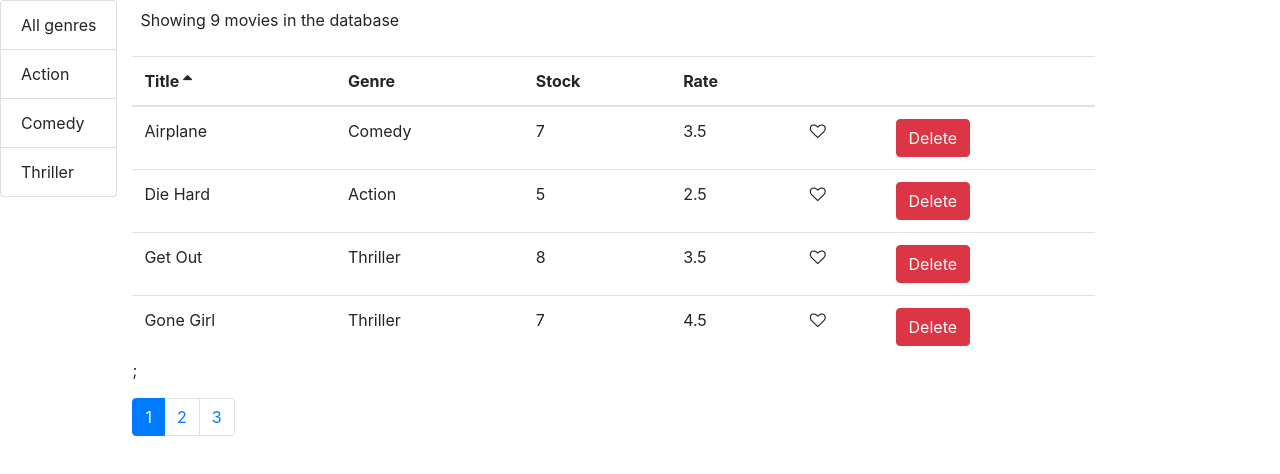
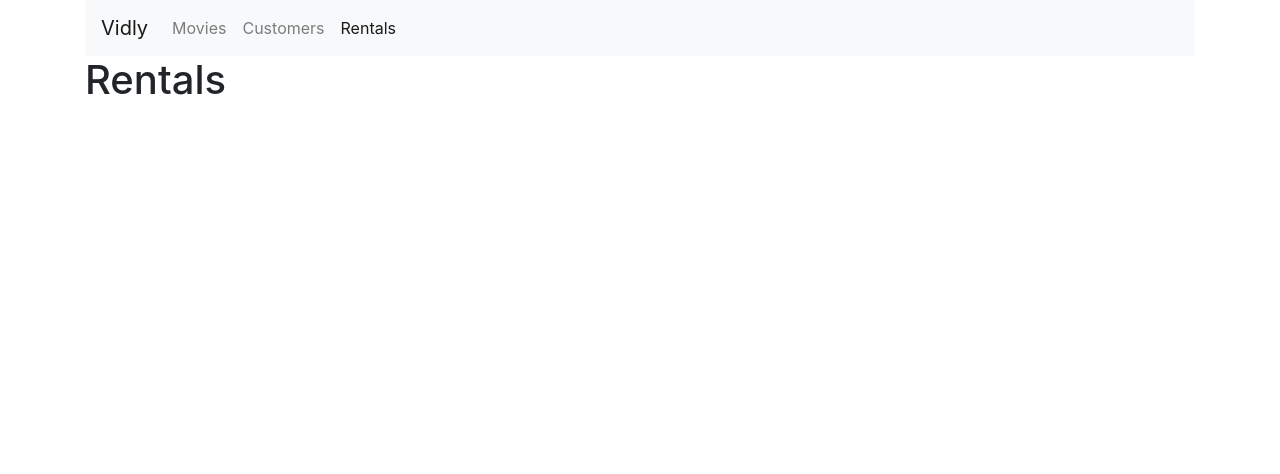
Before and after one commit to Dadagis/react-app, a React (Create React App) app: page /rentals in a window 1280 px wide. Shown: the top 474 px of the page. Built offline with nearby package versions, Linux system fonts and the light colour scheme.

Commit message:
routing test

```diff
--- a/package.json
+++ b/package.json
@@ -12,6 +12,7 @@
     "prop-types": "^15.7.2",
     "react": "^16.13.1",
     "react-dom": "^16.13.1",
+    "react-router-dom": "^5.2.0",
     "react-scripts": "3.4.1"
   },
   "scripts": {
--- a/src/App.js
+++ b/src/App.js
@@ -1,11 +1,27 @@
 import React from "react";
 import "./App.css";
+import Movies from "./components/movies";
+import Navbar from "./components/common/navbar";
+import { Route, Switch, Redirect } from "react-router-dom";
+import NotFound from "./components/common/notFound";
+import Customers from "./components/customers";
+import Rentals from "./components/rentals";
 
 function App() {
   return (
-    <main className="container">
-      <h1>Hello Word</h1>
-    </main>
+    <React.Fragment>
+      <main className="container">
+        <Navbar />
+        <Switch>
+          <Route path="/movies" component={Movies} />
+          <Route path="/customers" component={Customers} />
+          <Route path="/rentals" component={Rentals} />
+          <Route path="/not-found" component={NotFound} />
+          <Redirect from="/" exact to="/movies" />
+          <Redirect to="not-found" />
+        </Switch>
+      </main>
+    </React.Fragment>
   );
 }
 
--- /dev/null
+++ b/src/components/common/navbar.jsx
@@ -0,0 +1,33 @@
+import React, { Component } from "react";
+import { Link, NavLink } from "react-router-dom";
+
+export default class Navbar extends Component {
+  render() {
+    return (
+      <nav className="navbar navbar-expand-lg navbar-light bg-light">
+        <Link className="navbar-brand" to="/">
+          Vidly
+        </Link>
+        <div className="collapse navbar-collapse">
+          <ul className="navbar-nav mr-auto">
+            <li className="nav-item">
+              <NavLink className="nav-link" to="/movies">
+                Movies
+              </NavLink>
+            </li>
+            <li>
+              <NavLink className="nav-link" to="/customers">
+                Customers
+              </NavLink>
+            </li>
+            <li>
+              <NavLink className="nav-link" to="/rentals">
+                Rentals
+              </NavLink>
+            </li>
+          </ul>
+        </div>
+      </nav>
+    );
+  }
+}
--- /dev/null
+++ b/src/components/common/notFound.jsx
@@ -0,0 +1,7 @@
+import React, { Component } from "react";
+
+export default class NotFound extends Component {
+  render() {
+    return <h1>Not found</h1>;
+  }
+}
--- /dev/null
+++ b/src/components/customers.jsx
@@ -0,0 +1,7 @@
+import React, { Component } from "react";
+
+export default class Customers extends Component {
+  render() {
+    return <h1>Customers</h1>;
+  }
+}
--- a/src/components/movies.jsx
+++ b/src/components/movies.jsx
@@ -81,6 +81,7 @@
     const { totalCount, data: movies } = this.getPagedData();
 
     return (
+      <React.Fragment>
         <main className="container row">
           <Genres
             genreList={this.state.genres}
@@ -104,6 +105,7 @@
             />
           </div>
         </main>
+      </React.Fragment>
     );
   }
 }
--- /dev/null
+++ b/src/components/rentals.jsx
@@ -0,0 +1,7 @@
+import React, { Component } from "react";
+
+export default class Rentals extends Component {
+  render() {
+    return <h1>Rentals</h1>;
+  }
+}
--- a/src/index.js
+++ b/src/index.js
@@ -1,15 +1,18 @@
 import React from "react";
 import ReactDOM from "react-dom";
 import "./index.css";
-// import App from "./App";
-import Movies from "./components/movies";
+// import Movies from "./components/movies";
 import * as serviceWorker from "./serviceWorker";
 import "bootstrap/dist/css/bootstrap.css";
 import "font-awesome/css/font-awesome.css";
+import App from "./App";
+import { BrowserRouter } from "react-router-dom";
 
 ReactDOM.render(
   <React.StrictMode>
-    <Movies />
+    <BrowserRouter>
+      <App />
+    </BrowserRouter>
   </React.StrictMode>,
   document.getElementById("root")
 );
```
Also changed, not shown: src/components/movie.jsx (added, +11 -0 lines), 1 other file (tests, documents, lock files or other folders). Lines whose indentation alone changed are shown as unchanged.
